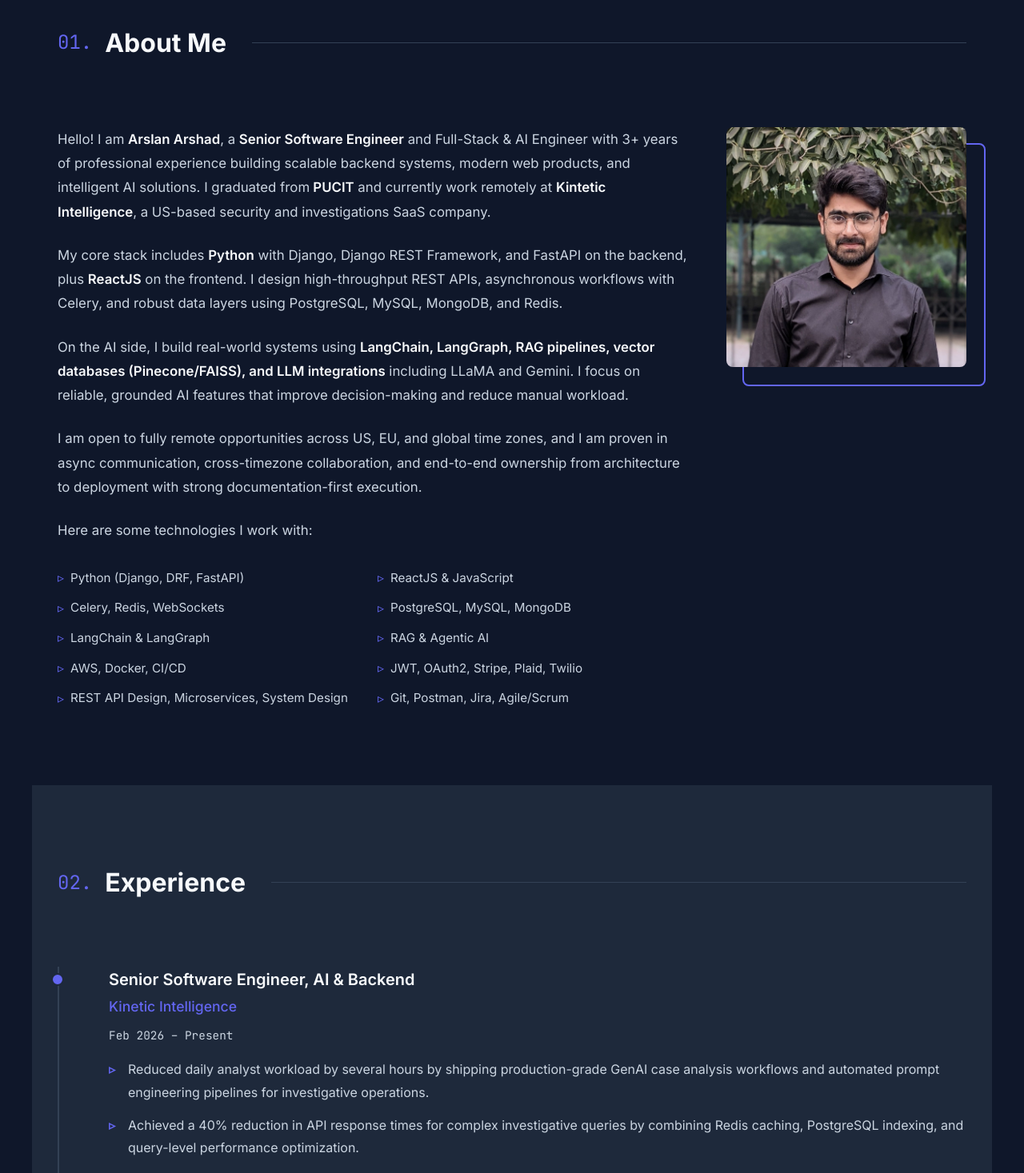
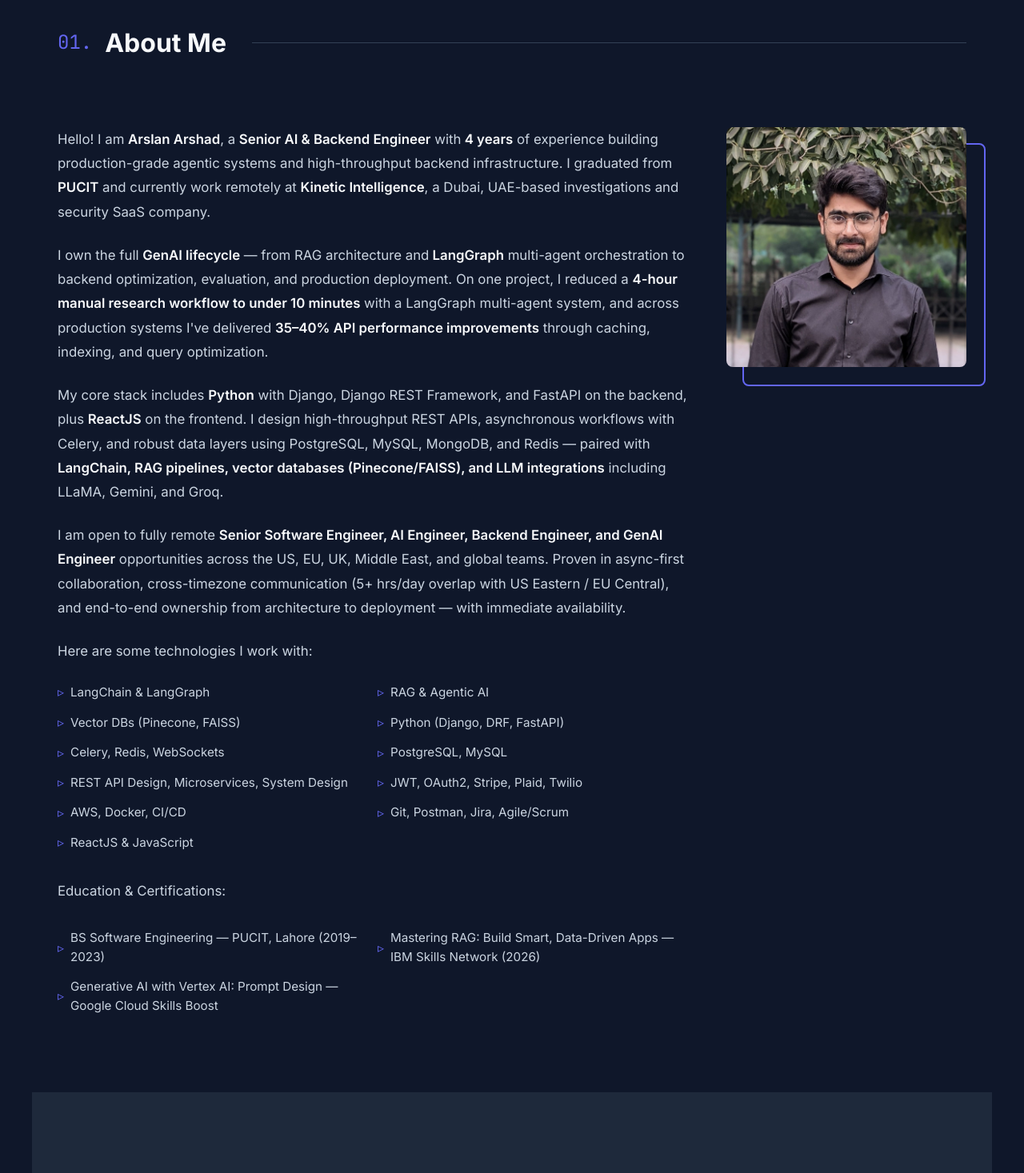
Before and after one commit to arslanrajpot/latest-portfolio, a React (Create React App) app: page / in a window 1280 px wide. Shown: the part 1136-2603 px from the top of the page at 80% size. Built offline with nearby package versions, Linux system fonts and the light colour scheme.

Commit message:
updated profile summary and about sections

```diff
--- a/src/components/About/About.tsx
+++ b/src/components/About/About.tsx
@@ -46,43 +46,36 @@ export const About: React.FC = () => {
         <motion.div variants={itemVariants} style={{ display: 'flex', gap: '3rem', alignItems: 'flex-start', flexWrap: 'wrap' }}>
           <TextContent>
             <p>
-              Hello! I am <strong>Arslan Arshad</strong>, a <strong>Senior Software Engineer</strong> and
-              Full-Stack & AI Engineer with 3+ years of professional experience building scalable
-              backend systems, modern web products, and intelligent AI solutions. I graduated from
-              <strong> PUCIT</strong> and currently work remotely at <strong>Kintetic Intelligence</strong>,
-              a US-based security and investigations SaaS company.
+              Hello! I am <strong>Arslan Arshad</strong>, a <strong>Senior AI & Backend Engineer</strong> with
+              <strong> 4 years</strong> of experience building production-grade agentic systems and
+              high-throughput backend infrastructure. I graduated from <strong>PUCIT</strong> and currently
+              work remotely at <strong>Kinetic Intelligence</strong>, a Dubai, UAE-based investigations and
+              security SaaS company.
+            </p>
+            <p>
+              I own the full <strong>GenAI lifecycle</strong> — from RAG architecture and
+              <strong> LangGraph</strong> multi-agent orchestration to backend optimization, evaluation, and
+              production deployment. On one project, I reduced a <strong>4-hour manual research workflow to
+              under 10 minutes</strong> with a LangGraph multi-agent system, and across production systems
+              I've delivered <strong>35–40% API performance improvements</strong> through caching, indexing,
+              and query optimization.
             </p>
             <p>
               My core stack includes <strong>Python</strong> with Django, Django REST Framework, and
               FastAPI on the backend, plus <strong>ReactJS</strong> on the frontend. I design
               high-throughput REST APIs, asynchronous workflows with Celery, and robust data layers using
-              PostgreSQL, MySQL, MongoDB, and Redis.
+              PostgreSQL, MySQL, MongoDB, and Redis — paired with <strong>LangChain, RAG pipelines, vector
+              databases (Pinecone/FAISS), and LLM integrations</strong> including LLaMA, Gemini, and Groq.
             </p>
             <p>
-              On the AI side, I build real-world systems using <strong>LangChain, LangGraph, RAG
-              pipelines, vector databases (Pinecone/FAISS), and LLM integrations</strong> including
-              LLaMA and Gemini. I focus on reliable, grounded AI features that improve decision-making
-              and reduce manual workload.
-            </p>
-            <p>
-              I am open to fully remote opportunities across US, EU, and global time zones, and I am
-              proven in async communication, cross-timezone collaboration, and end-to-end ownership from
-              architecture to deployment with strong documentation-first execution.
+              I am open to fully remote <strong>Senior Software Engineer, AI Engineer, Backend Engineer,
+              and GenAI Engineer</strong> opportunities across the US, EU, UK, Middle East, and global teams.
+              Proven in async-first collaboration, cross-timezone communication (5+ hrs/day overlap with US
+              Eastern / EU Central), and end-to-end ownership from architecture to deployment — with
+              immediate availability.
             </p>
             <p>Here are some technologies I work with:</p>
             <InfoGrid>
-              <InfoCard>
-                <span className="arrow">▹</span> Python (Django, DRF, FastAPI)
-              </InfoCard>
-              <InfoCard>
-                <span className="arrow">▹</span> ReactJS & JavaScript
-              </InfoCard>
-              <InfoCard>
-                <span className="arrow">▹</span> Celery, Redis, WebSockets
-              </InfoCard>
-              <InfoCard>
-                <span className="arrow">▹</span> PostgreSQL, MySQL, MongoDB
-              </InfoCard>
               <InfoCard>
                 <span className="arrow">▹</span> LangChain & LangGraph
               </InfoCard>
@@ -90,16 +83,44 @@ export const About: React.FC = () => {
                 <span className="arrow">▹</span> RAG & Agentic AI
               </InfoCard>
               <InfoCard>
-                <span className="arrow">▹</span> AWS, Docker, CI/CD
+                <span className="arrow">▹</span> Vector DBs (Pinecone, FAISS)
+              </InfoCard>
+              <InfoCard>
+                <span className="arrow">▹</span> Python (Django, DRF, FastAPI)
+              </InfoCard>
+              <InfoCard>
+                <span className="arrow">▹</span> Celery, Redis, WebSockets
+              </InfoCard>
+              <InfoCard>
+                <span className="arrow">▹</span> PostgreSQL, MySQL
+              </InfoCard>
+              <InfoCard>
+                <span className="arrow">▹</span> REST API Design, Microservices, System Design
               </InfoCard>
               <InfoCard>
                 <span className="arrow">▹</span> JWT, OAuth2, Stripe, Plaid, Twilio
               </InfoCard>
               <InfoCard>
-                <span className="arrow">▹</span> REST API Design, Microservices, System Design
+                <span className="arrow">▹</span> AWS, Docker, CI/CD
               </InfoCard>
               <InfoCard>
                 <span className="arrow">▹</span> Git, Postman, Jira, Agile/Scrum
+              </InfoCard>
+              <InfoCard>
+                <span className="arrow">▹</span> ReactJS & JavaScript
+              </InfoCard>
+            </InfoGrid>
+
+            <p style={{ marginTop: '2rem' }}>Education & Certifications:</p>
+            <InfoGrid>
+              <InfoCard>
+                <span className="arrow">▹</span> BS Software Engineering — PUCIT, Lahore (2019–2023)
+              </InfoCard>
+              <InfoCard>
+                <span className="arrow">▹</span> Mastering RAG: Build Smart, Data-Driven Apps — IBM Skills Network (2026)
+              </InfoCard>
+              <InfoCard>
+                <span className="arrow">▹</span> Generative AI with Vertex AI: Prompt Design — Google Cloud Skills Boost
               </InfoCard>
             </InfoGrid>
           </TextContent>
```
Also changed, not shown: 1 other file (tests, documents, lock files or other folders).
